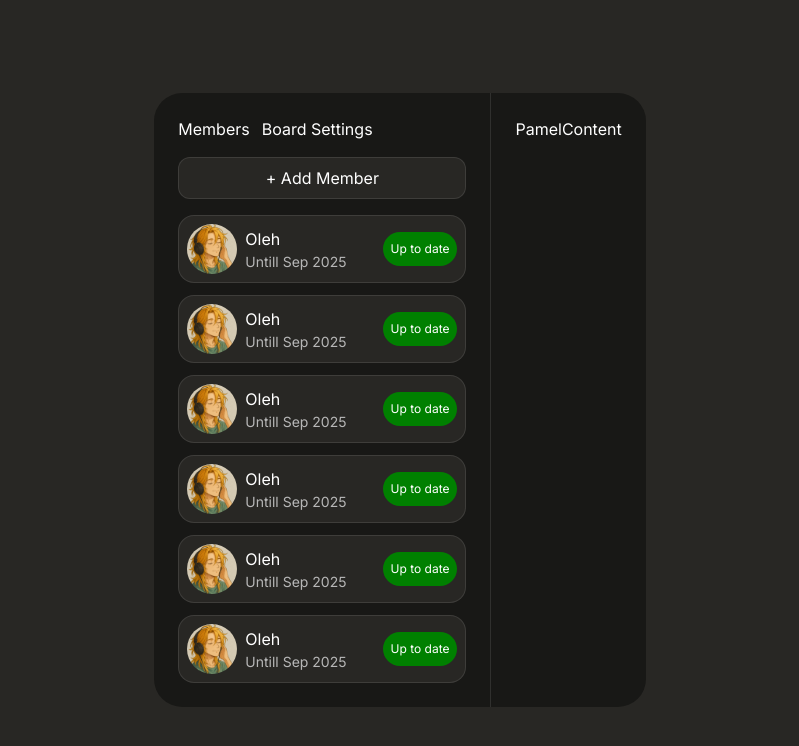
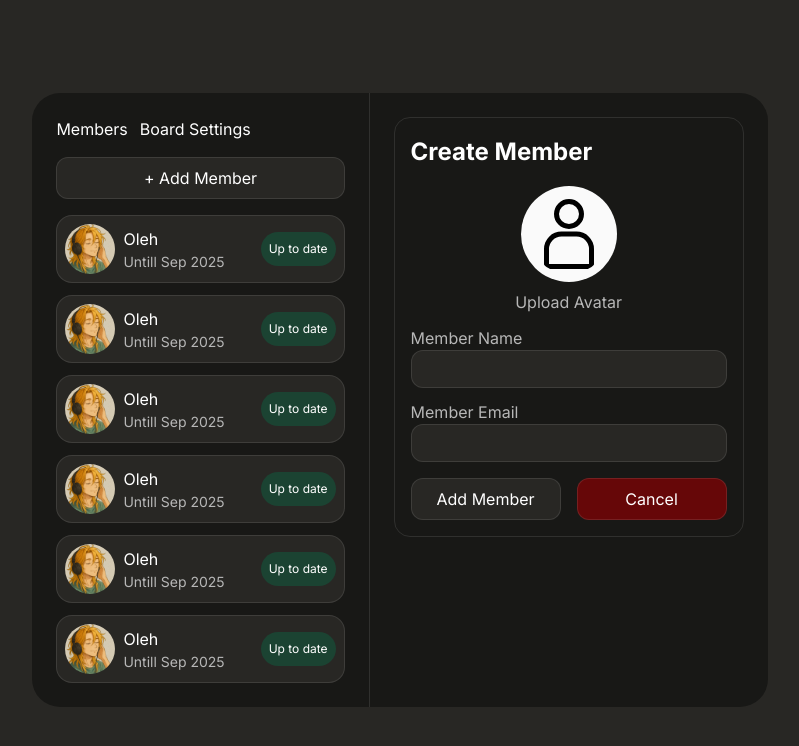
Before and after one commit to olehhasii/family-subscription-manager, a React (Vite) app: page / in a window 1280 px wide. Shown: the top 746 px of the page, without its empty margins (240-1039 px from the left). Built offline with nearby package versions, Linux system fonts and the light colour scheme.

Commit message:
feat(create-member-form): add form for creating members

```diff
--- a/src/features/adminPanel/AdminPanel.tsx
+++ b/src/features/adminPanel/AdminPanel.tsx
@@ -4,6 +4,8 @@ import { PanelMembersList, StyledAdminPanel } from './styles/AdminPanel.styles';
 import PanelSide from './components/PanelSide';
 import Member from './components/Member';
 import PanelContent from './components/PanelContent';
+
+import CreateMemberForm from '../members/components/CreateMemberForm';
 
 export default function AdminPanel() {
   return (
@@ -19,7 +21,11 @@ export default function AdminPanel() {
           <Member />
         </PanelMembersList>
       </PanelSide>
-      <PanelContent></PanelContent>
+      <PanelContent>
+        <div>
+          <CreateMemberForm />
+        </div>
+      </PanelContent>
     </StyledAdminPanel>
   );
 }
--- a/src/features/adminPanel/components/PanelContent.tsx
+++ b/src/features/adminPanel/components/PanelContent.tsx
@@ -1,5 +1,9 @@
 import { PanelContent as StyledPanelContent } from '../styles/PanelContent.styles';
 
-export default function PanelContent() {
-  return <StyledPanelContent>PamelContent</StyledPanelContent>;
+interface PanelContentProps {
+  children: React.ReactNode;
 }
+
+export default function PanelContent({ children }: PanelContentProps) {
+  return <StyledPanelContent>{children}</StyledPanelContent>;
+}
--- /dev/null
+++ b/src/features/members/components/CreateMemberForm.tsx
@@ -0,0 +1,5 @@
+import MemberFormBase from './MemberFormBase';
+
+export default function CreateMemberForm() {
+  return <MemberFormBase formLabel="Create Member" submitLabel="Add Member" />;
+}
--- /dev/null
+++ b/src/features/members/components/MemberFormBase.tsx
@@ -0,0 +1,27 @@
+import AdminPanelButton from '../../../ui/AdminPanelButton';
+import FormInput from '../../../ui/form/FormInput';
+import ImgInput from '../../../ui/form/ImgInput';
+import { ActionsContainer, InputsContainer, StyledForm } from '../styles/MemberFormStyles';
+
+interface FormProps {
+  formLabel: string;
+  submitLabel: string;
+}
+
+export default function MemberFormBase({ formLabel, submitLabel }: FormProps) {
+  return (
+    <StyledForm>
+      <h2>{formLabel}</h2>
+      <InputsContainer>
+        <ImgInput />
+        <FormInput label="Member Name" id="memberName" name="memberName" />
+
+        <FormInput label="Member Email" id="memberEmail" name="memberEmail" />
+      </InputsContainer>
+      <ActionsContainer>
+        <AdminPanelButton label={submitLabel} />
+        <AdminPanelButton label="Cancel" variant="danger" />
+      </ActionsContainer>
+    </StyledForm>
+  );
+}
--- /dev/null
+++ b/src/features/members/styles/MemberFormStyles.ts
@@ -0,0 +1,29 @@
+import styled from 'styled-components';
+
+export const StyledForm = styled.form`
+  /* background-color: var(--color-bg-secondary); */
+  border: var(--border);
+  border-radius: var(--spacing-16);
+  padding: var(--spacing-16);
+`;
+
+export const InputsContainer = styled.div`
+  display: flex;
+  flex-direction: column;
+  gap: var(--spacing-12);
+  flex-wrap: wrap;
+  margin: var(--spacing-16) 0;
+`;
+
+export const NameAvatarContainer = styled.div`
+  display: flex;
+  align-items: center;
+  gap: var(--spacing-32);
+`;
+
+export const ActionsContainer = styled.div`
+  display: flex;
+  align-items: center;
+  justify-content: center;
+  gap: var(--spacing-16);
+`;
--- a/src/styles/GlobalStyles.ts
+++ b/src/styles/GlobalStyles.ts
@@ -83,8 +83,8 @@ const GlobalStyle = styled.createGlobalStyle`
     /* --color-bg-main: #0c0803;
     --color-bg-secondary: #1d1a18; */
 
-    --color-red: red;
-    --color-green: green;
+    --color-red: #660708;
+    --color-green: #1b4332;
     --color-yellow: yellow;
 
     --color-text-primary: #ffffff;
--- a/src/ui/AdminPanelButton.tsx
+++ b/src/ui/AdminPanelButton.tsx
@@ -15,10 +15,12 @@ type Variant = keyof typeof buttonVariants;
 interface AdminPanelButtonProps {
   label: string;
   variant?: Variant;
+  /* onClick: () => void; */
 }
 
 const StyledAdminPanelButton = styled.button<{ $variant: Variant }>`
   width: 100%;
+  min-width: 150px;
   padding: var(--spacing-8) var(--spacing-16);
   border-radius: var(--spacing-12);
   background-color: ${(props) => buttonVariants[props.$variant].color};
--- /dev/null
+++ b/src/ui/form/FormInput.tsx
@@ -0,0 +1,37 @@
+import type { HTMLInputTypeAttribute } from 'react';
+import styled from 'styled-components';
+
+interface InputProps {
+  label: string;
+  type?: HTMLInputTypeAttribute;
+  id: string;
+  name: string;
+}
+
+const FormInputContainer = styled.div`
+  display: flex;
+  flex-direction: column;
+
+  & > label {
+    color: var(--color-text-secondary);
+  }
+
+  & > input {
+    color: var(--color-text-main);
+    background-color: var(--color-bg-secondary);
+    border: var(--border);
+    border-radius: var(--spacing-12);
+    padding: var(--spacing-6);
+    padding-left: var(--spacing-16);
+    min-width: 250px;
+  }
+`;
+
+export default function FormInput({ label, type = 'text', name, id }: InputProps) {
+  return (
+    <FormInputContainer>
+      <label htmlFor={id}>{label}</label>
+      <input type={type} id={id} name={name} />
+    </FormInputContainer>
+  );
+}
--- /dev/null
+++ b/src/ui/form/ImgInput.tsx
@@ -0,0 +1,47 @@
+import styled from 'styled-components';
+
+import defaultAvatar from '../../assets/avatarPlaceholder.svg';
+
+const StyledImgInput = styled.div`
+  color: var(--color-text-secondary);
+  position: relative;
+
+  & > label {
+    display: flex;
+    flex-direction: column;
+    align-items: center;
+    cursor: pointer;
+  }
+
+  & img {
+    margin-bottom: var(--spacing-8);
+  }
+`;
+
+const StyledAvatar = styled.img`
+  width: 80px;
+  height: 80px;
+  background-color: var(--color-light);
+  border-radius: 99999px;
+  padding: var(--spacing-8);
+`;
+
+const HiddenImgInput = styled.input`
+  opacity: 0;
+  width: 1px;
+  /*  height: 80px; */
+  position: absolute;
+  top: 0;
+`;
+
+export default function ImgInput() {
+  return (
+    <StyledImgInput>
+      <label htmlFor="avatar">
+        <StyledAvatar src={defaultAvatar} />
+        <span>Upload Avatar</span>
+      </label>
+      <HiddenImgInput type="file" id="avatar" name="avatar" />
+    </StyledImgInput>
+  );
+}
```
Also changed, not shown: src/assets/avatarPlaceholder.svg (added).
